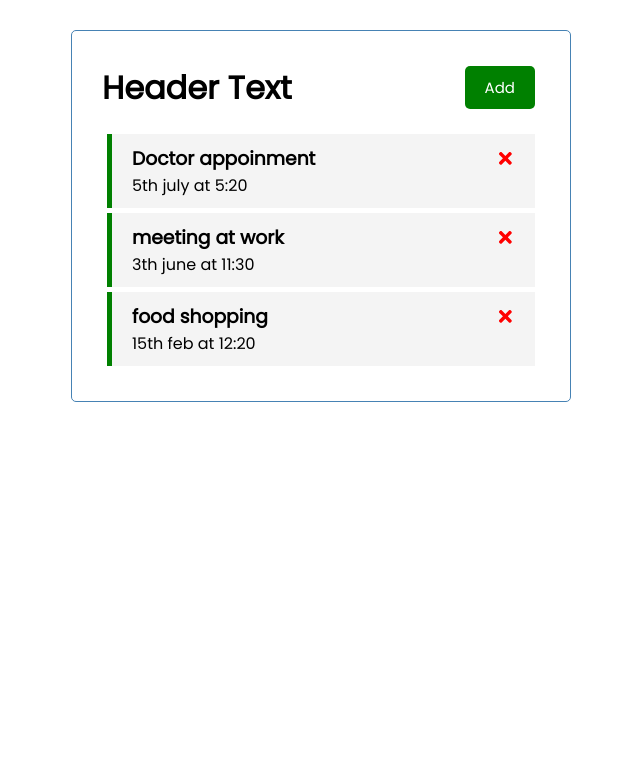
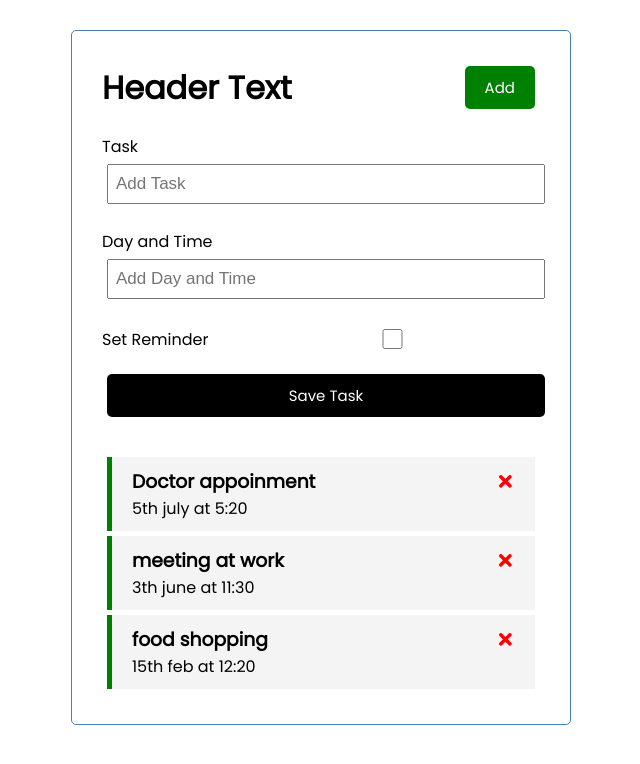
Before and after one commit to a-sadri/task-tracker, a React (Create React App) app: page / in a window 1280 px wide. Shown: the top 764 px of the page, without its empty margins (319-959 px from the left). Built offline with nearby package versions, Linux system fonts and the light colour scheme.

Commit message:
Add Form

```diff
--- a/src/App.js
+++ b/src/App.js
@@ -1,6 +1,7 @@
 import { useState } from "react"
 import Header from "./components/Header";
 import Tasks from "./components/Tasks";
+import AddTask from "./components/AddTask";
 
 function App() {
   const [tasks, setTasks] = useState([
@@ -38,6 +39,7 @@
   return (
     <div className="container">
       <Header title="Header Text" />
+      <AddTask />
       {tasks.length > 0 ? <Tasks
         tasks={tasks}
         onDelete={deleteTask}
--- /dev/null
+++ b/src/components/AddTask.js
@@ -0,0 +1,23 @@
+import React from 'react'
+
+const AddTask = () => {
+    return (
+        <form className='add-form'>
+            <div className='form-control'>
+                <label>Task</label>
+                <input type="text" placeholder='Add Task' />
+            </div>
+            <div className='form-control'>
+                <label>Day and Time</label>
+                <input type="text" placeholder='Add Day and Time' />
+            </div>
+            <div className='form-control form-control-check'>
+                <label>Set Reminder</label>
+                <input type="checkbox" />
+            </div>
+            <input type="submit" className='btn btn-block' value='Save Task' />
+        </form>
+    )
+}
+
+export default AddTask
```
